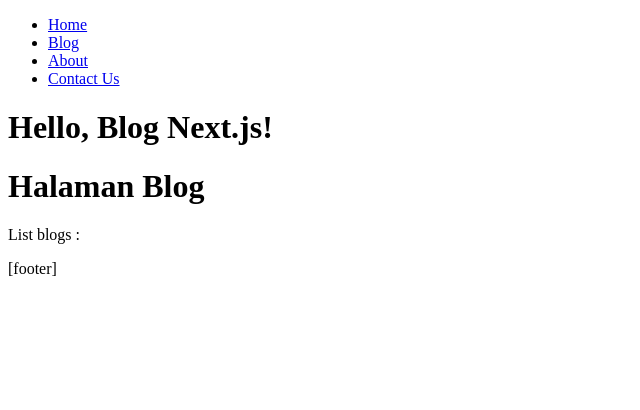
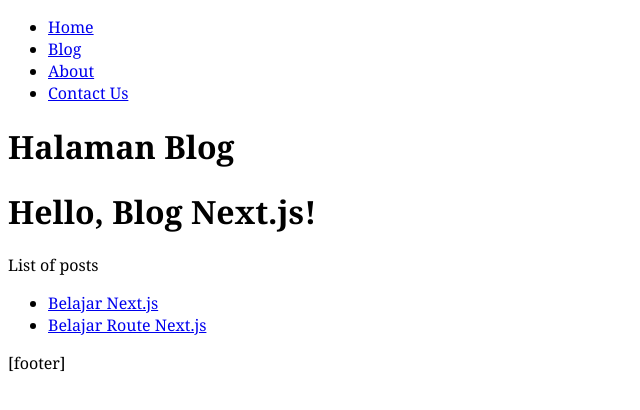
Before and after one commit to afifrivay29/project-nextjs, a Next.js app: page /blog in a window 1280 px wide. Shown: the top 410 px of the page, without its empty margins (0-640 px from the left). Built offline with nearby package versions, Linux system fonts and the light colour scheme.

Commit message:
setup styling global css

```diff
--- a/app/blog/belajar-nextjs/page.tsx
+++ b/app/blog/belajar-nextjs/page.tsx
@@ -1,3 +1,3 @@
-export default function PostPage() {
+export default function BelajarNextjsPage() {
   return <h1>Belajar Next.js</h1>;
 }
--- /dev/null
+++ b/app/blog/belajar-route-nextjs/page.tsx
@@ -0,0 +1,3 @@
+export default function BelajarRouteNextjsPage() {
+  return <h1>Belajar Route Next.js</h1>;
+}
--- a/app/blog/layout.tsx
+++ b/app/blog/layout.tsx
@@ -5,11 +5,10 @@
 }) {
   return (
     <>
-      <div>{children}</div>
       <div>
         <h1>Halaman Blog</h1>
-        <p>List blogs :</p>
       </div>
+      <div>{children}</div>
     </>
   );
 }
--- a/app/blog/page.tsx
+++ b/app/blog/page.tsx
@@ -1,3 +1,18 @@
+import Link from "next/link";
+
 export default function BlogPage() {
-  return <h1>Hello, Blog Next.js!</h1>;
+  return (
+    <>
+      <h1>Hello, Blog Next.js!</h1>
+      <p>List of posts</p>
+      <ul>
+        <li>
+          <Link href="/blog/belajar-nextjs">Belajar Next.js</Link>
+        </li>
+        <li>
+          <Link href="/blog/belajar-route-nextjs">Belajar Route Next.js</Link>
+        </li>
+      </ul>
+    </>
+  );
 }
--- /dev/null
+++ b/app/globals.css
@@ -0,0 +1,3 @@
+body {
+  font-family: Cambria, Cochin, Georgia, Times, "Times New Roman", serif;
+}
--- a/app/layout.tsx
+++ b/app/layout.tsx
@@ -1,4 +1,5 @@
 import Link from "next/link";
+import "../app/globals.css";
 
 export default function RootLayout({
   children,
@@ -23,7 +24,9 @@
                   <Link href="/about">About</Link>
                 </li>
                 <li>
-                  <Link href="/contact">Contact Us</Link>
+                  <Link href="/contact" prefetch={false}>
+                    Contact Us
+                  </Link>
                 </li>
               </ul>
             </nav>
```
